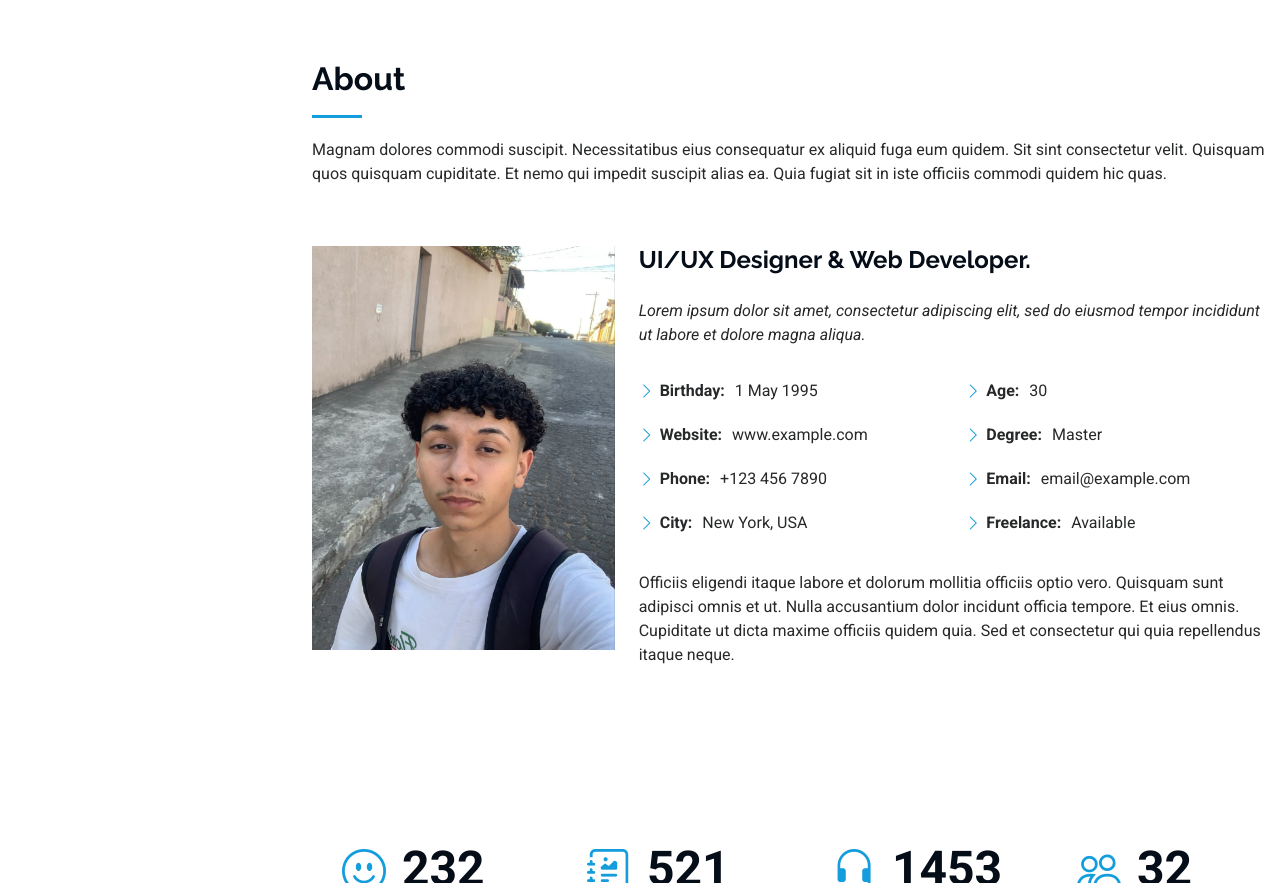
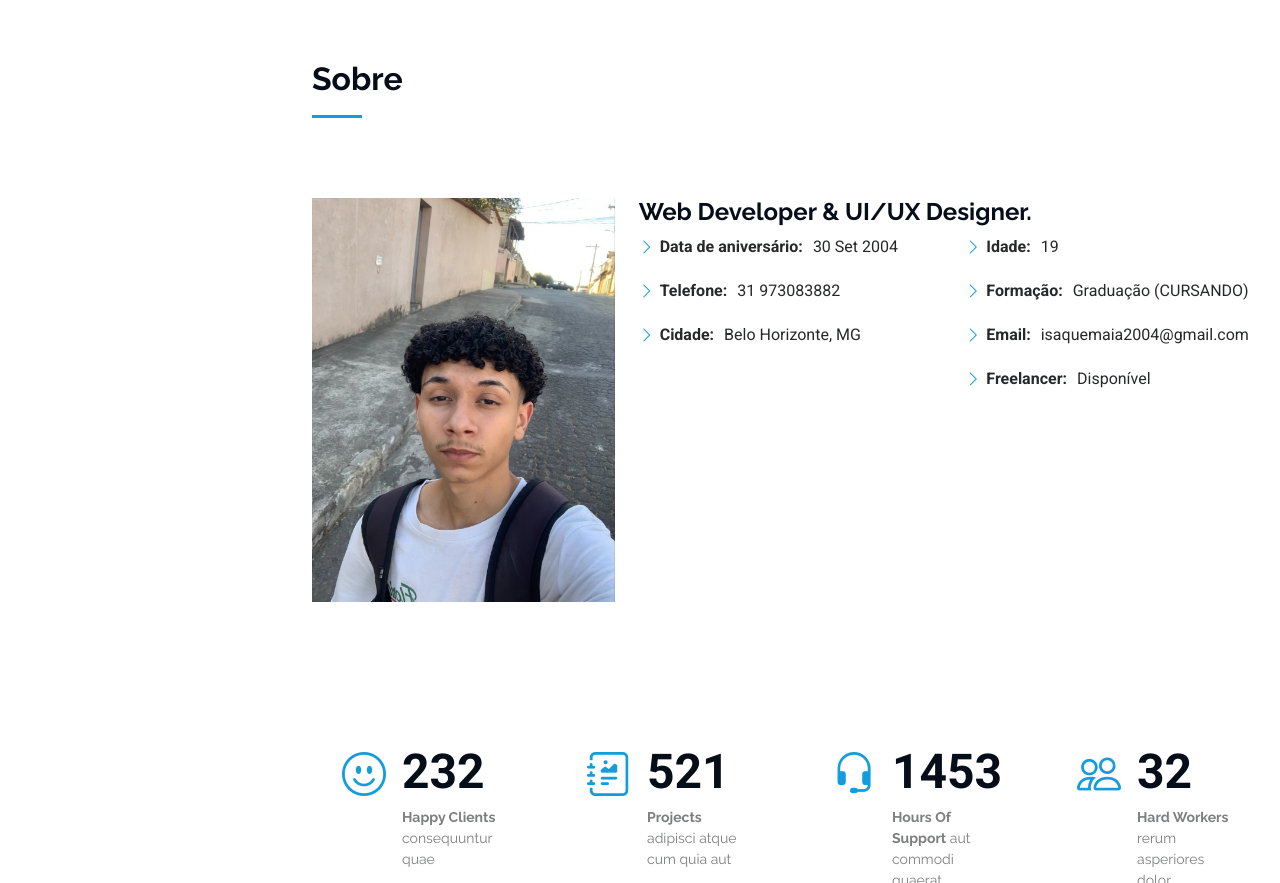
Before and after one commit to isaquecmaia/portfolio, a plain HTML site: page index.html in a window 1280 px wide. Shown: the part 800-1683 px from the top of the page. Drawn offline with Linux system fonts and the light colour scheme.

Commit message:
Tradução e remoção de partes indesejadas que não serão úteis ao nosso projeto

```diff
--- a/index.html
+++ b/index.html
@@ -63,7 +63,7 @@
       <ul>
         <li><a href="#hero" class="active"><i class="bi bi-house navicon"></i> Início</a></li>
         <li><a href="#about"><i class="bi bi-person navicon"></i> Sobre</a></li>
-        <li><a href="#resume"><i class="bi bi-file-earmark-text navicon"></i> CV</a></li>
+        <li><a href="#resume"><i class="bi bi-file-earmark-text navicon"></i> Currículo</a></li>
         <li><a href="#services"><i class="bi bi-hdd-stack navicon"></i> Serviços</a></li>
         <li><a href="#contact"><i class="bi bi-envelope navicon"></i> Contato</a></li>
       </ul>
@@ -90,8 +90,7 @@
 
       <!-- Section Title -->
       <div class="container section-title" data-aos="fade-up">
-        <h2>About</h2>
-        <p>Magnam dolores commodi suscipit. Necessitatibus eius consequatur ex aliquid fuga eum quidem. Sit sint consectetur velit. Quisquam quos quisquam cupiditate. Et nemo qui impedit suscipit alias ea. Quia fugiat sit in iste officiis commodi quidem hic quas.</p>
+        <h2>Sobre</h2>
       </div><!-- End Section Title -->
 
       <div class="container" data-aos="fade-up" data-aos-delay="100">
@@ -101,33 +100,26 @@
             <img src="assets/img/my-profile-img.jpg" class="img-fluid" alt="">
           </div>
           <div class="col-lg-8 content">
-            <h2>UI/UX Designer &amp; Web Developer.</h2>
-            <p class="fst-italic py-3">
-              Lorem ipsum dolor sit amet, consectetur adipiscing elit, sed do eiusmod tempor incididunt ut labore et dolore
-              magna aliqua.
-            </p>
+            <h2>Web Developer &amp; UI/UX Designer.</h2>
+
             <div class="row">
               <div class="col-lg-6">
                 <ul>
-                  <li><i class="bi bi-chevron-right"></i> <strong>Birthday:</strong> <span>1 May 1995</span></li>
-                  <li><i class="bi bi-chevron-right"></i> <strong>Website:</strong> <span>www.example.com</span></li>
-                  <li><i class="bi bi-chevron-right"></i> <strong>Phone:</strong> <span>+123 456 7890</span></li>
-                  <li><i class="bi bi-chevron-right"></i> <strong>City:</strong> <span>New York, USA</span></li>
+                  <li><i class="bi bi-chevron-right"></i> <strong>Data de aniversário:</strong> <span>30 Set 2004</span></li>
+                  <li><i class="bi bi-chevron-right"></i> <strong>Telefone:</strong> <span>31 973083882</span></li>
+                  <li><i class="bi bi-chevron-right"></i> <strong>Cidade:</strong> <span>Belo Horizonte, MG </span></li>
                 </ul>
               </div>
               <div class="col-lg-6">
                 <ul>
-                  <li><i class="bi bi-chevron-right"></i> <strong>Age:</strong> <span>30</span></li>
-                  <li><i class="bi bi-chevron-right"></i> <strong>Degree:</strong> <span>Master</span></li>
-                  <li><i class="bi bi-chevron-right"></i> <strong>Email:</strong> <span>email@example.com</span></li>
-                  <li><i class="bi bi-chevron-right"></i> <strong>Freelance:</strong> <span>Available</span></li>
+                  <li><i class="bi bi-chevron-right"></i> <strong>Idade:</strong> <span>19</span></li>
+                  <li><i class="bi bi-chevron-right"></i> <strong>Formação:</strong> <span>Graduação (CURSANDO)</span></li>
+                  <li><i class="bi bi-chevron-right"></i> <strong>Email:</strong> <span>isaquemaia2004@gmail.com</span></li>
+                  <li><i class="bi bi-chevron-right"></i> <strong>Freelancer:</strong> <span>Disponível</span></li>
                 </ul>
               </div>
             </div>
-            <p class="py-3">
-              Officiis eligendi itaque labore et dolorum mollitia officiis optio vero. Quisquam sunt adipisci omnis et ut. Nulla accusantium dolor incidunt officia tempore. Et eius omnis.
-              Cupiditate ut dicta maxime officiis quidem quia. Sed et consectetur qui quia repellendus itaque neque.
-            </p>
+
           </div>
         </div>
 
```
